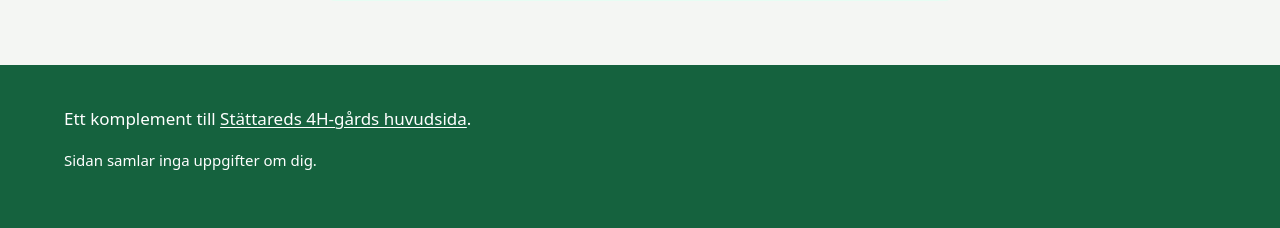
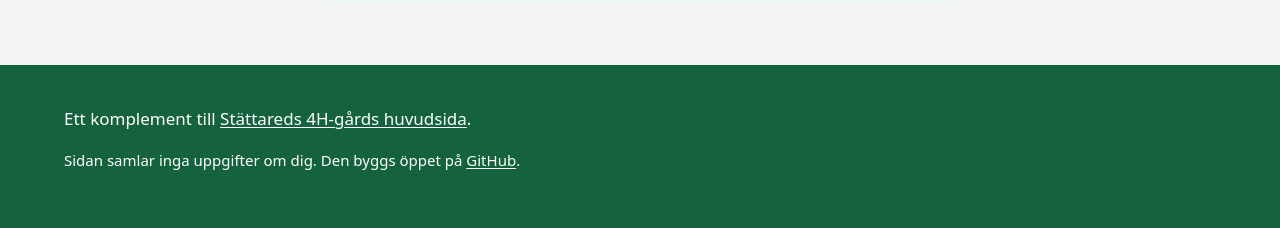
Before and after one commit to stattared4h/stattared4h, a Node project: template source/pages/index.html in a window 1280 px wide. Shown: the part 782-1010 px from the top of the page. Run offline with Node 20 templates, Linux system fonts and the light colour scheme; the template is opened without the code that fills it, so the values that code supplies are empty.

Commit message:
dokumentation: README och sajten länkar till varandra
Den som hittar repot ska kunna öppna sajten, och den som står vid en hage och
läser sajten ska kunna hitta tillbaka till repot.

- README inleds med adressen till den publicerade sajten
- Sidfoten på sajten länkar till repot, i samma mening som säger att sidan
  byggs öppet
- package.json får homepage och repository, så att kopplingen finns
  maskinläsbar och inte bara i prosa

Sidfotens båda länkar är kontrollerade i webbläsaren: vita på djupgrön botten,
alltså 7,4:1.

Co-Authored-By: Claude Opus 5 <noreply@anthropic.com>
Claude-Session: https://claude.ai/code/session_01BHzFrzQkJ9nRRpmLw6UKWp

```diff
--- a/package.json
+++ b/package.json
@@ -4,6 +4,11 @@
   "private": true,
   "description": "Djurguide för Stättareds 4H-gård — ett komplement till 4h.se/stattared",
   "license": "MIT",
+  "homepage": "https://stattared4h.github.io/stattared4h/",
+  "repository": {
+    "type": "git",
+    "url": "https://github.com/stattared4h/stattared4h.git"
+  },
   "type": "module",
   "engines": {
     "node": ">=22"
--- a/source/pages/index.html
+++ b/source/pages/index.html
@@ -66,7 +66,10 @@
           Ett komplement till
           <a href="https://www.4h.se/stattared/">Stättareds 4H-gårds huvudsida</a>.
         </p>
-        <p class="meta">Sidan samlar inga uppgifter om dig.</p>
+        <p class="meta">
+          Sidan samlar inga uppgifter om dig. Den byggs öppet på
+          <a href="https://github.com/stattared4h/stattared4h">GitHub</a>.
+        </p>
       </div>
     </footer>
   </body>
```
Also changed, not shown: README.md.
